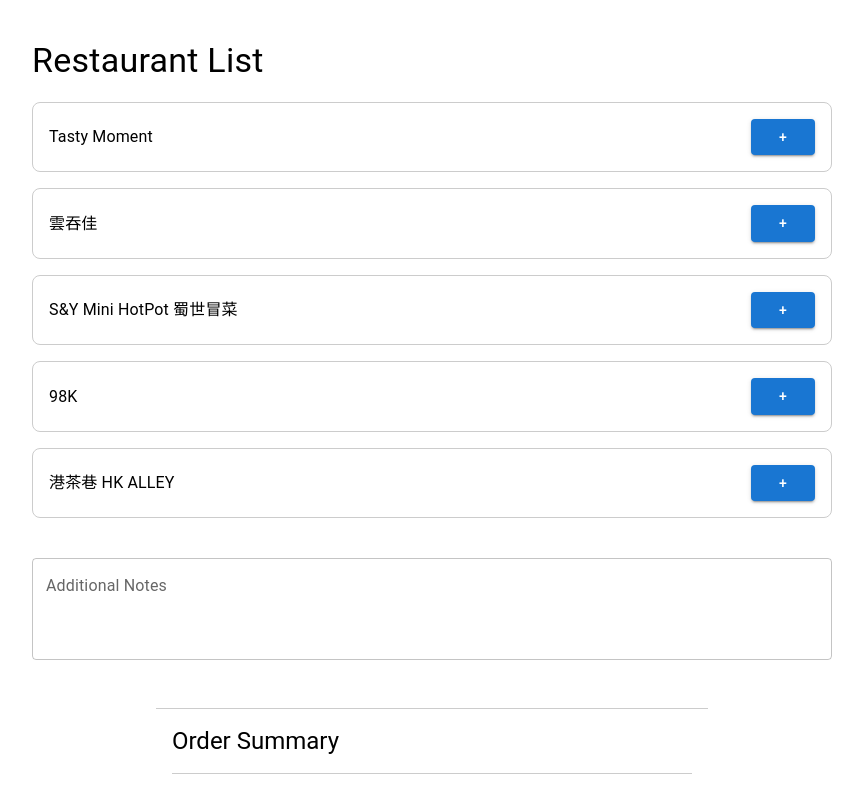
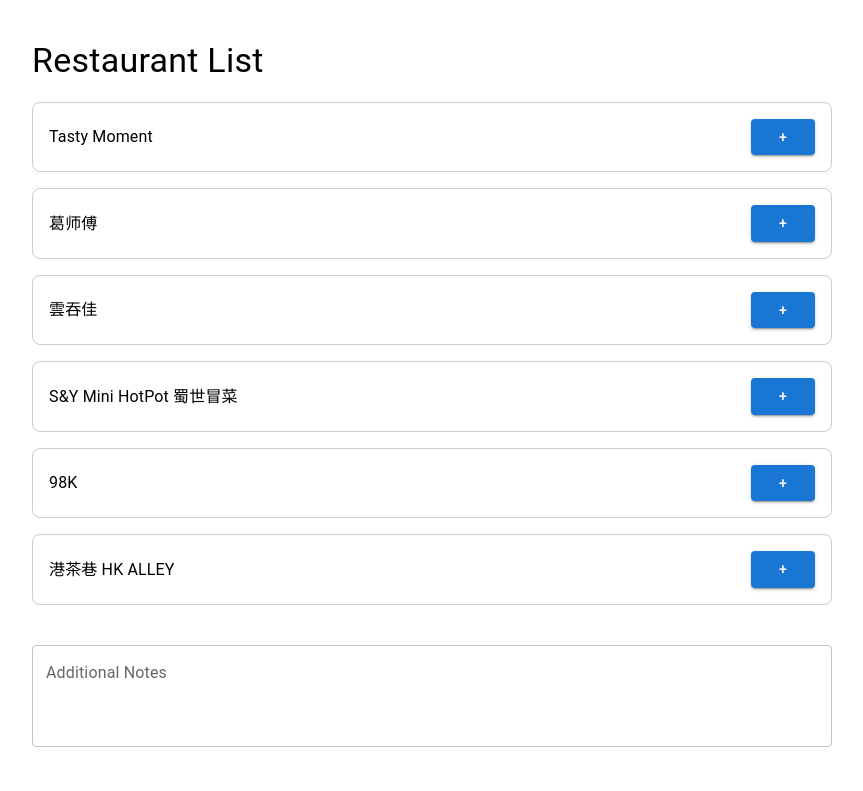
Before and after one commit to masacheung/mak-delivery, a React (Create React App) app in the folder static/: page /restaurants in a window 1280 px wide. Shown: the top 791 px of the page, without its empty margins (208-1071 px from the left). Built offline with nearby package versions, Linux system fonts and the light colour scheme.

Commit message:
Added restaurant and updated tax to 6.625

```diff
--- a/static/src/features/admin/admin.js
+++ b/static/src/features/admin/admin.js
@@ -15,6 +15,7 @@ const pickupLocations = [
   "Jersey City (1 Shorn Ln)",
   "Jersey City (155 Bay St)",
   "JSQ (Overlook Flat)",
+  "Ridgewood"
 ];
 
 const RESTAURANT_NAME = {
@@ -22,7 +23,8 @@ const RESTAURANT_NAME = {
     2: "港茶巷 HK ALLEY",
     3: "雲吞佳",
     4: "S&Y Mini HotPot 蜀世冒菜",
-    5: "98K"
+    5: "98K",
+    6: "葛师傅"
 };
 
 const Admin = () => {
--- a/static/src/features/home/homePage.js
+++ b/static/src/features/home/homePage.js
@@ -13,6 +13,7 @@ const pickupLocations = [
   "Jersey City (1 Shorn Ln)",
   "Jersey City (155 Bay St)",
   "JSQ (Overlook Flat)",
+  "Ridgewood"
 ];
 
 const HomePage = () => {
--- a/static/src/features/order/orderSummary.js
+++ b/static/src/features/order/orderSummary.js
@@ -2,14 +2,15 @@ import React from "react";
 import { useEffect } from "react";
 import { Box, Typography } from "@mui/material";
 
-const TAX_RATE = 0.07;
+const TAX_RATE = 0.0625;
 
 const RESTAURANT_NAME = {
     1: "Tasty Moment",
     2: "港茶巷 HK ALLEY",
     3: "雲吞佳",
     4: "S&Y Mini HotPot 蜀世冒菜",
-    5: "98K"
+    5: "98K",
+    6: "葛师傅"
 };
 
 const OrderSummary = ({ addedDishes = {}, updateTotal }) => {
--- /dev/null
+++ b/static/src/features/restaurants/chefGe.js
@@ -0,0 +1,103 @@
+const CHEF_GE = {
+    id: 6,
+    name: '葛师傅',
+    dishes: [
+        { id: 61, name: '魚頭泡餅', price:33.99  },
+        { id: 62, name: '麻辣活魚鍋', price:39.99  },
+        { id: 63, name: '乾鍋辣鴨頭鍋', price:25.99 },
+        { id: 64, name: '肥腸魚 ', price:38.99  },
+        { id: 65, name: '一品羊肉鍋', price:39.99  },
+        { id: 66, name: '饞嘴牛蛙', price:59.99 },
+        { id: 67, name: '酸辣蕨根粉', price:7.99  },
+        { id: 68, name: '養顏皮凍', price:7.99  },
+        { id: 69, name: '夫妻肺片', price:10.99  },
+        { id: 610, name: '口水雞', price:9.99 },
+        { id: 611, name: '熗雜拌', price:7.99 ,
+                options: {
+                     option1: {
+                        name: "Types", choices: ["黃瓜", "木耳","洋蔥","豆製品"], selectedOptions: [], limit: 1
+                     }
+                }},
+        { id: 612, name: '蒜泥白肉', price:9.99  },
+        { id: 613, name: '涼拌海帶絲', price:5.99  },
+        { id: 614, name: '涼拌土豆絲', price:5.99  },
+        { id: 615, name: '滷鴨頭', price:3.99  },
+        { id: 616, name: '滷雞腿', price:2.95  },
+        { id: 617, name: '滷蛋', price:1.99  },
+        { id: 618, name: '秘製椒香鮮肉餅（1個）', price:4.99  },
+        { id: 619, name: '家鄉烙餅', price:3.99  },
+        { id: 620, name: '滷肉大餅', price:3.99  },
+        { id: 621, name: '白菜豬肉水餃', price:11.99  },
+        { id: 622, name: '韭菜豬肉水餃', price:7.99  },
+        { id: 623, name: '肉三鮮水餃', price:13.99  },
+        { id: 624, name: '薺菜雲吞湯', price:7.99  },
+        { id: 625, name: '爆漿紅糖糍粑', price:6.99  },
+        { id: 626, name: '鹽酥雞', price:9.99  },
+        { id: 627, name: '特色大盤雞', price:19.99  },
+        { id: 628, name: '麻辣香鍋牛肉', price:28.99  },
+        { id: 629, name: '麻辣香鍋羊肉', price:28.99  },
+        { id: 630, name: '藤椒牛仔粒', price:25.99  },
+        { id: 631, name: '農家霸王肘', price:25.99  },
+        { id: 632, name: '蒜香辣子五花肉', price:18.99  },
+        { id: 633, name: '乾煸子雞', price:22.95  },
+        { id: 634, name: '滕椒雞丁', price:17.99  },
+        { id: 635, name: '藕椒雞丁', price:18  },
+        { id: 636, name: '風味排骨蝦', price:20  },
+        { id: 637, name: '藕遇牛肉絲', price:20.99 },
+        { id: 638, name: '牙簽羊肉', price:22.99 },
+        { id: 639, name: '香辣誘惑肥腸', price:22.99 },
+        { id: 640, name: '乾鍋干葉豆腐', price:16.99  },
+        { id: 641, name: '金湯椒麻魚', price:19.99  },
+        { id: 642, name: '蟹粉海鮮豆腐煲', price:22.99  },
+        { id: 643, name: '菠蘿咕嚕肉', price:15.99  },
+        { id: 644, name: '紅燒肉', price:16.99  },
+        { id: 645, name: '葛师傅小炒', price:16.99  },
+        { id: 646, name: '笋尖肉絲', price:16.99  },
+        { id: 647, name: '黑椒牛肉', price:20.99  },
+        { id: 648, name: '京都排骨', price:15.99  },
+        { id: 649, name: '蔥爆羊肉', price:20.99  },
+        { id: 650, name: '蔥爆牛肉', price:20.99  },
+        { id: 651, name: '宮保雞丁', price:16.99  },
+        { id: 652, name: '水煮魚片', price:19.99  },
+        { id: 653, name: '酸湯肥牛', price:22.99  },
+        { id: 654, name: '酸湯肥羊', price:22.99  },
+        { id: 655, name: '水煮牛肉', price:22.99  },
+        { id: 656, name: '乾鍋肥腸', price:19.99  },
+        { id: 657, name: '乾煸肥腸', price:18.99  },
+        { id: 658, name: '農家小炒肉', price:16.99  },
+        { id: 659, name: '孜然牛肉', price:20.99  },
+        { id: 670, name: '孜然羊肉', price:20.99  },
+        { id: 671, name: '麻婆豆腐', price:15.99  },
+        { id: 672, name: '手撕包菜', price:13.99  },
+        { id: 673, name: '乾煸四季豆', price:13.99  },
+        { id: 674, name: '魚香茄子', price:14.99  },
+        { id: 675, name: '西紅柿炒雞蛋', price:14.99  },
+        { id: 676, name: '酸辣土豆絲', price:11.99  },
+        { id: 677, name: '乾鍋花菜', price:15.99  },
+        { id: 678, name: '蒜炒A菜', price:13.99  },
+        { id: 679, name: '紅燒牛肉麵', price:12.99 ,
+        options: {
+             option1: {
+                name: "Types", choices: ["麵","米線", ], selectedOptions: [], limit: 1
+             }
+        }},
+        { id: 680, name: '炸醬麵', price:9.99 ,
+        options: {
+             option1: {
+                name: "Types", choices: ["麵","米線", ], selectedOptions: [], limit: 1
+             }
+        }},
+        { id: 681, name: '擔擔麵', price:9.99  },
+        { id: 682, name: '茄子肉丁麵', price:11.99  },
+        { id: 683, name: '麻辣小龍蝦蓋飯', price:15.99  },
+        { id: 684, name: '蒜蓉小龍蝦蓋飯', price:15.99  },
+        { id: 685, name: '雙椒雞丁蓋飯', price:11.99  },
+        { id: 686, name: '楊州炒飯', price:11.99  },
+        { id: 687, name: '肉沫酸豆角炒飯', price:11.99  },
+        { id: 688, name: '黑椒牛粒炒飯', price:10.99  },
+        { id: 689, name: '蛋炒飯', price:8.99  },
+        { id: 690, name: '蕃茄雞蛋蓋飯', price:11.99  },
+    ]
+}
+
+export default CHEF_GE;
--- a/static/src/features/restaurants/restaurantList.js
+++ b/static/src/features/restaurants/restaurantList.js
@@ -18,6 +18,7 @@ import HK_ALLEY from "./hkAlley";
 import WONTON_GUY from "./wontonGuy";
 import S_Y_MINI_HOTPOT from "./syMiniHotPot"
 import NINETY_EIGHT_K from "./ninetyEightK";
+import CHEF_GE from "./chefGe"
 
 const pickupLocations = [
   "Fort Lee 540 Main St",
@@ -30,6 +31,7 @@ const pickupLocations = [
   "Jersey City (1 Shorn Ln)",
   "Jersey City (155 Bay St)",
   "JSQ (Overlook Flat)",
+  "Ridgewood"
 ];
 
 const RestaurantList = () => {
@@ -37,6 +39,7 @@ const RestaurantList = () => {
 
   const restaurants = [
     TASTY_MOMENT,
+    CHEF_GE,
     WONTON_GUY,
     S_Y_MINI_HOTPOT,
     NINETY_EIGHT_K,
```
